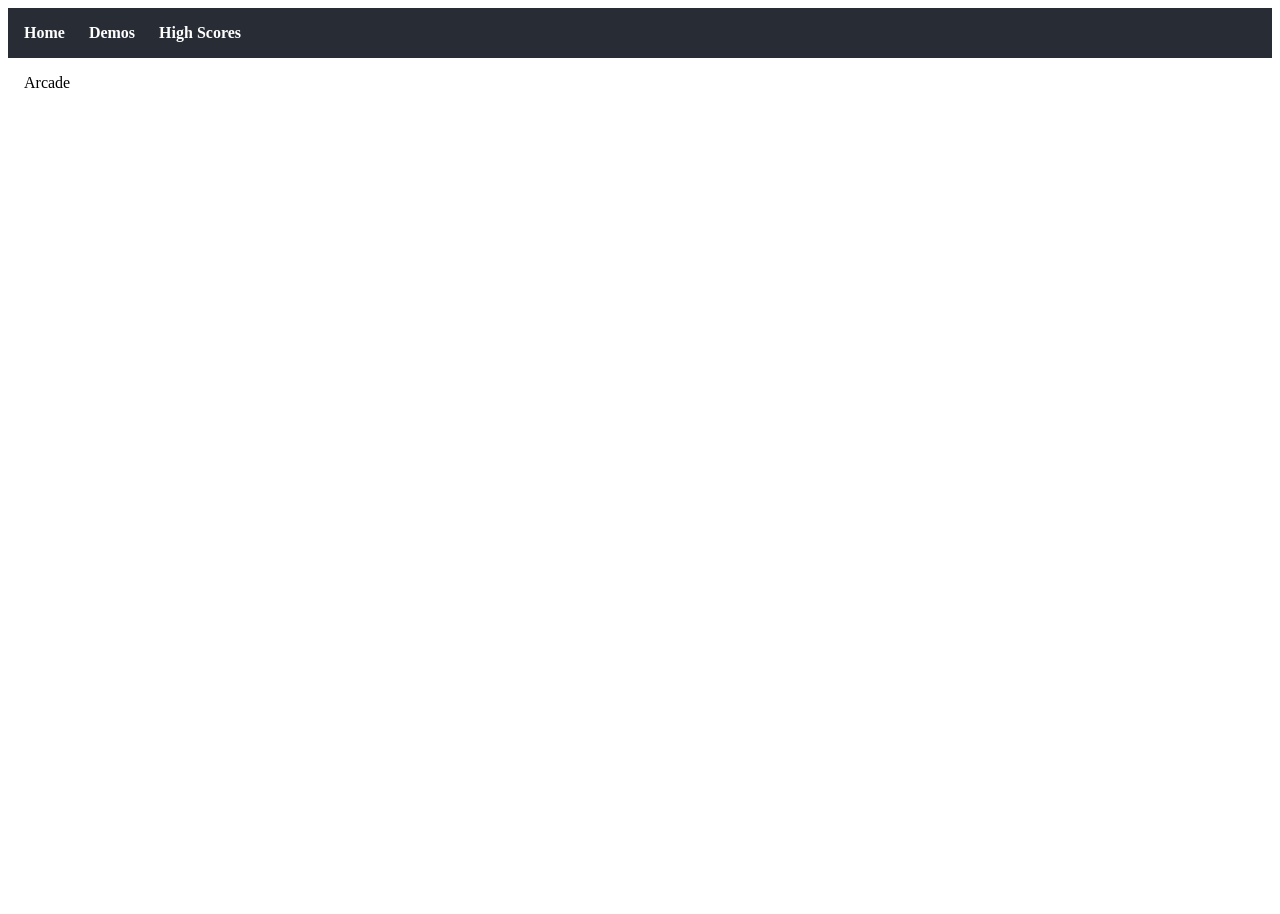
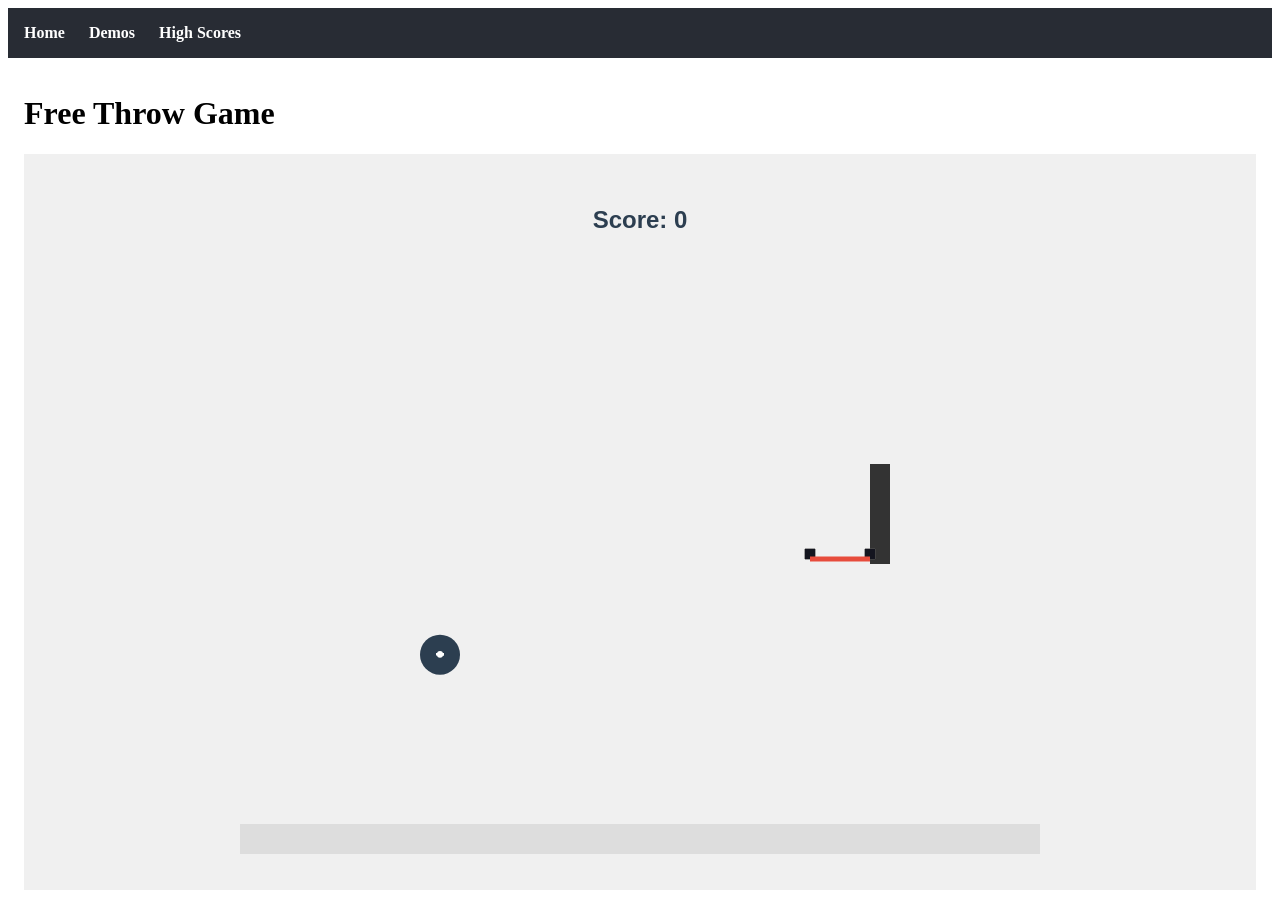
Before and after one commit to rexsheikh/physics-games, a React (Create React App) app in the folder physics-games/: page /arcade in a window 1280 px wide. Before the commit the page ends 800 px from the top, so only its background shows below. Built offline with nearby package versions, Linux system fonts and the light colour scheme.

Commit message:
minor adds to the Arcade page for a friendlier UI.

```diff
--- /dev/null
+++ b/physics-games/src/components/FreeThrow.jsx
@@ -0,0 +1,149 @@
+import { useEffect, useRef, useState } from 'react';
+import Matter from 'matter-js';
+
+function FreeThrow() {
+  const sceneRef = useRef(null);
+  const [score, setScore] = useState(0);
+
+  useEffect(() => {
+    const {
+      Engine, Render, Runner, World, Bodies, Body,
+      Events, Composite, Constraint, Mouse, MouseConstraint
+    } = Matter;
+
+    const engine = Engine.create();
+    const world = engine.world;
+
+    const width = 800;
+    const height = 600;
+
+    const render = Render.create({
+      element: sceneRef.current,
+      engine,
+      options: {
+        width,
+        height,
+        wireframes: false,
+        background: '#f0f0f0', // match Newton's Cradle background
+      },
+    });
+
+    Render.run(render);
+    const runner = Runner.create();
+    Runner.run(runner, engine);
+
+    // Ground
+    const ground = Bodies.rectangle(400, 590, 810, 40, {
+      isStatic: true,
+      render: { fillStyle: '#ddd' },
+    });
+    World.add(world, ground);
+
+    // Score logic
+    let currentScore = 0;
+    const updateScore = () => {
+      currentScore += 1;
+      setScore(currentScore);
+    };
+
+    // Hoop setup
+    const hoopX = 600;
+    const hoopY = 300;
+
+    const backboard = Bodies.rectangle(hoopX + 40, hoopY - 40, 20, 100, {
+      isStatic: true,
+      render: { fillStyle: '#333' },
+    });
+
+    const rimLeft = Bodies.rectangle(hoopX - 30, hoopY, 10, 10, { isStatic: true });
+    const rimRight = Bodies.rectangle(hoopX + 30, hoopY, 10, 10, { isStatic: true });
+    const rimBottom = Bodies.rectangle(hoopX, hoopY + 5, 60, 5, {
+      isStatic: true,
+      render: { fillStyle: '#e74c3c' },
+    });
+
+    const hoopSensor = Bodies.rectangle(hoopX, hoopY + 10, 40, 10, {
+      isSensor: true,
+      isStatic: true,
+      label: 'hoopSensor',
+      render: { visible: false },
+    });
+
+    World.add(world, [backboard, rimLeft, rimRight, rimBottom, hoopSensor]);
+
+    // Ball and slingshot setup
+    const anchor = { x: 200, y: 400 }; // raised for more spring energy
+    const ballOptions = {
+      restitution: 0.8,
+      density: 0.004,
+      frictionAir: 0.005,
+      label: 'basketball',
+      render: { fillStyle: '#2c3e50' }, // match Newton's Cradle ball style
+    };
+
+    let ball = Bodies.circle(anchor.x, anchor.y, 20, ballOptions);
+    let elastic = Constraint.create({
+      pointA: anchor,
+      bodyB: ball,
+      stiffness: 0.05,
+      damping: 0.01,
+      length: 0.01,
+    });
+
+    World.add(world, [ball, elastic]);
+
+    // Mouse control
+    const mouse = Mouse.create(render.canvas);
+    const mouseConstraint = MouseConstraint.create(engine, {
+      mouse,
+      constraint: {
+        stiffness: 0.02,
+        render: { visible: false },
+      },
+    });
+    World.add(world, mouseConstraint);
+    render.mouse = mouse;
+
+    // Replace ball after release
+    Events.on(engine, 'afterUpdate', () => {
+      if (
+        mouseConstraint.mouse.button === -1 &&
+        (!elastic.bodyB || ball.position.x > anchor.x + 10 || ball.position.y < anchor.y - 10)
+      ) {
+        if (Body.getSpeed(ball) > 45) Body.setSpeed(ball, 45);
+
+        ball = Bodies.circle(anchor.x, anchor.y, 20, ballOptions);
+        World.add(world, ball);
+        elastic.bodyB = ball;
+      }
+    });
+
+    // Score detection
+    Events.on(engine, 'collisionStart', (event) => {
+      for (const pair of event.pairs) {
+        const labels = [pair.bodyA.label, pair.bodyB.label];
+        if (labels.includes('hoopSensor') && labels.includes('basketball')) {
+          updateScore();
+        }
+      }
+    });
+
+    // Cleanup
+    return () => {
+      Render.stop(render);
+      Runner.stop(runner);
+      Engine.clear(engine);
+      render.canvas.remove();
+      render.textures = {};
+    };
+  }, []);
+
+  return (
+    <div style={{ backgroundColor: '#f0f0f0', padding: '2rem', textAlign: 'center' }}>
+      <h2 style={{ fontFamily: 'sans-serif', color: '#2c3e50' }}>Score: {score}</h2>
+      <div ref={sceneRef} />
+    </div>
+  );
+}
+
+export default FreeThrow;
--- a/physics-games/src/pages/Arcade.jsx
+++ b/physics-games/src/pages/Arcade.jsx
@@ -1,9 +1,12 @@
-import Navbar from '../components/Navbar';
+import FreeThrow from '../components/FreeThrow';
+
 function Arcade() {
   return (
-    <>
-      <div>Arcade</div>
-    </>
-  );  }
+    <div>
+      <h1>Free Throw Game</h1>
+      <FreeThrow />
+    </div>
+  );
+}
 
-  export default Arcade;
+export default Arcade;
```
Also changed, not shown: 2 other files (tests, documents, lock files or other folders).
